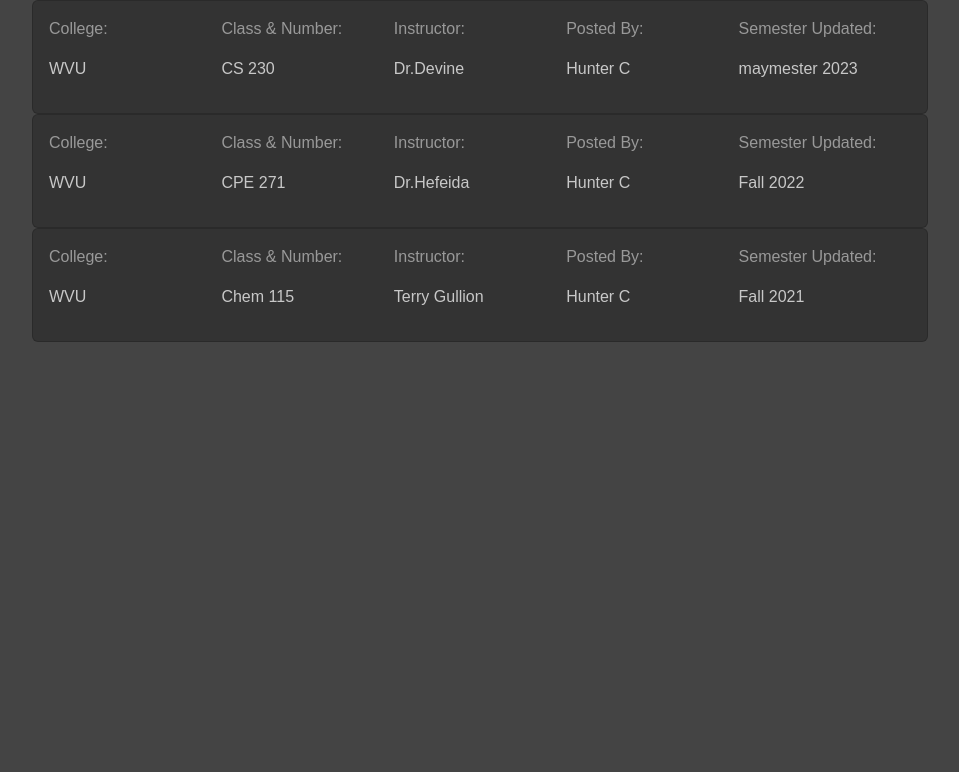
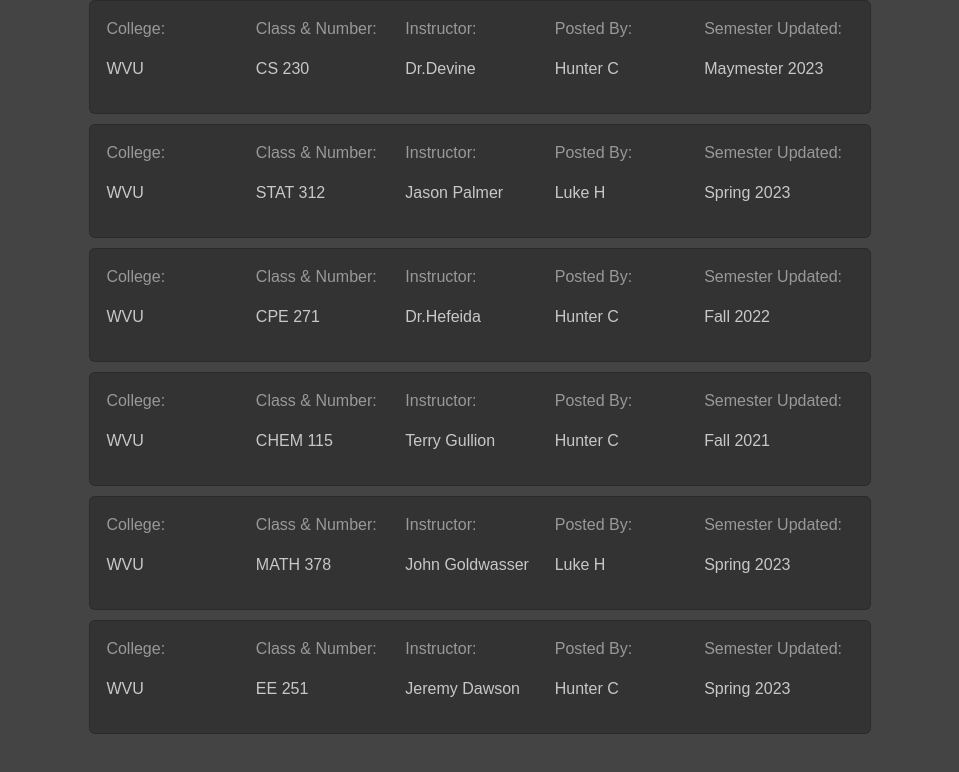
Before and after one commit to WVU-CS230-2023-01-Group02/bottomText, an Angular app: page /results in a window 1280 px wide. Shown: the top 772 px of the page, without its empty margins (160-1119 px from the left). Built offline with nearby package versions, Linux system fonts and the light colour scheme.

Commit message:
Added cards and space

```diff
--- a/src/app/Layouts/results/results.component.css
+++ b/src/app/Layouts/results/results.component.css
@@ -5,3 +5,9 @@
     width:100%;
     background-color: #444;
 }
+
+.container{
+    display:flex;
+    flex-direction: column;
+    row-gap: 10px;
+}
--- a/src/app/Layouts/results/results.component.html
+++ b/src/app/Layouts/results/results.component.html
@@ -1,4 +1,10 @@
 <div class="background"></div>
-<app-listing-card college="WVU" className="CS 230" instructor="Dr.Devine" accountName="Hunter C" semester="maymester 2023"></app-listing-card>
-<app-listing-card college="WVU" className="CPE 271" instructor="Dr.Hefeida" accountName="Hunter C" semester="Fall 2022"></app-listing-card>
-<app-listing-card college="WVU" className="Chem 115" instructor="Terry Gullion" accountName="Hunter C" semester="Fall 2021"></app-listing-card>
+
+<div class="container">
+    <app-listing-card college="WVU" className="CS 230" instructor="Dr.Devine" accountName="Hunter C" semester="Maymester 2023"></app-listing-card>
+    <app-listing-card college="WVU" className="STAT 312" instructor="Jason Palmer" accountName="Luke H" semester="Spring 2023"></app-listing-card>
+    <app-listing-card college="WVU" className="CPE 271" instructor="Dr.Hefeida" accountName="Hunter C" semester="Fall 2022"></app-listing-card>
+    <app-listing-card college="WVU" className="CHEM 115" instructor="Terry Gullion" accountName="Hunter C" semester="Fall 2021"></app-listing-card>
+    <app-listing-card college="WVU" className="MATH 378" instructor="John Goldwasser" accountName="Luke H" semester="Spring 2023"></app-listing-card>
+    <app-listing-card college="WVU" className="EE 251" instructor="Jeremy Dawson" accountName="Hunter C" semester="Spring 2023"></app-listing-card>
+</div>
```
